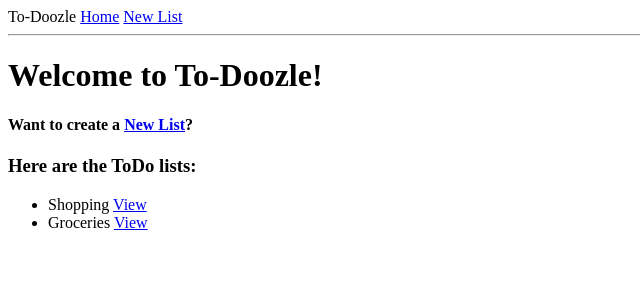
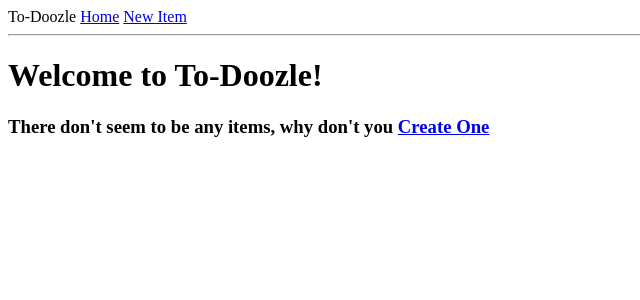
Before and after one commit to cylindricalcube/k8s-flask-postgres-app, a Flask app: page / in a window 1280 px wide. Shown: the top 300 px of the page, without its empty margins (0-640 px from the left). Run offline with Flask 2, Linux system fonts and the light colour scheme; data that the repository does not hold is empty.

Commit message:
Simplify app to meet requirements and not complicate

```diff
--- a/src/app/forms.py
+++ b/src/app/forms.py
@@ -1,7 +1,7 @@
 from flask_wtf import FlaskForm
-from wtforms import StringField, PasswordField, BooleanField, SubmitField
+from wtforms import StringField, SubmitField
 from wtforms.validators import DataRequired
 
-class NewListForm(FlaskForm):
-    name = StringField('Name', validators=[DataRequired()])
+class NewItemForm(FlaskForm):
+    task = StringField('Item', validators=[DataRequired()])
     submit = SubmitField('Create')
--- a/src/app/routes.py
+++ b/src/app/routes.py
@@ -1,20 +1,23 @@
 from flask import render_template, flash, redirect, url_for
-from app import app
-from app.forms import NewListForm
+from app import app, db
+from app.forms import NewItemForm
+from app.models import TodoItem
 
 @app.route('/')
 @app.route('/index')
 def index():
-    lists = [
-        { 'id': 1, 'name': 'Shopping' },
-        { 'id': 2, 'name': 'Groceries' }
-    ]
-    return render_template('index.html', lists=lists)
+    items = TodoItem.query.all()
+    return render_template('index.html', items=items)
 
-@app.route('/new_list', methods=['GET', 'POST'])
-def new_list():
-    form = NewListForm()
+@app.route('/new_item', methods=['GET', 'POST'])
+def new_item():
+    form = NewItemForm()
     if form.validate_on_submit():
-        flash('Created list {}'.format(form.name.data))
+        flash('Created item {}'.format(form.task.data))
+        # TODO: sanitize
+        ti = TodoItem(task=form.task.data)
+        # TODO: Add error handling
+        db.session.add(ti)
+        db.session.commit()
         return redirect(url_for('index'))
-    return render_template('new_list.html', title='New List', form=form)
+    return render_template('new_item.html', title='New Item', form=form)
--- a/src/app/templates/base.html
+++ b/src/app/templates/base.html
@@ -6,7 +6,7 @@
         <div>
             To-Doozle
             <a href="{{ url_for('index') }}">Home</a>
-            <a href="{{ url_for('new_list') }}">New List</a>
+            <a href="{{ url_for('new_item') }}">New Item</a>
         </div>
         <hr>
         {% with messages = get_flashed_messages() %}
--- a/src/app/templates/index.html
+++ b/src/app/templates/index.html
@@ -2,14 +2,14 @@
 
 {% block content %}
     <h1>Welcome to To-Doozle!</h1>
-    {% if not lists|length %}
-    <h3>There don't seem to be any lists, why don't you <a href="{{ url_for('new_list') }}">Create One</a></h3>
+    {% if not items|length %}
+    <h3>There don't seem to be any items, why don't you <a href="{{ url_for('new_item') }}">Create One</a></h3>
     {% else %}
-    <h4>Want to create a <a href="{{ url_for('new_list') }}">New List</a>?</h4>
-    <h3>Here are the ToDo lists:</h3>
+    <h4>Want to create a <a href="{{ url_for('new_item') }}">New Item</a>?</h4>
+    <h3>Here are the ToDo items:</h3>
     <ul>
-        {% for list in lists %}
-        <li>{{ list.name }} <a href="/lists/{{ list.id }}">View</a></li>
+        {% for i in items %}
+        <li>{{ i.task }}</li>
         {% endfor %}
     </ul>
     {% endif %}
```
Also changed, not shown: src/app/models.py (+1 -10 lines), src/app/templates/new_item.html (renamed from src/app/templates/new_list.html, +4 -4 lines), src/migrations/versions/c270f6c3d1d0_.py (deleted, +0 -43 lines), src/migrations/versions/e054dae5e22b_.py (added, +32 -0 lines).
